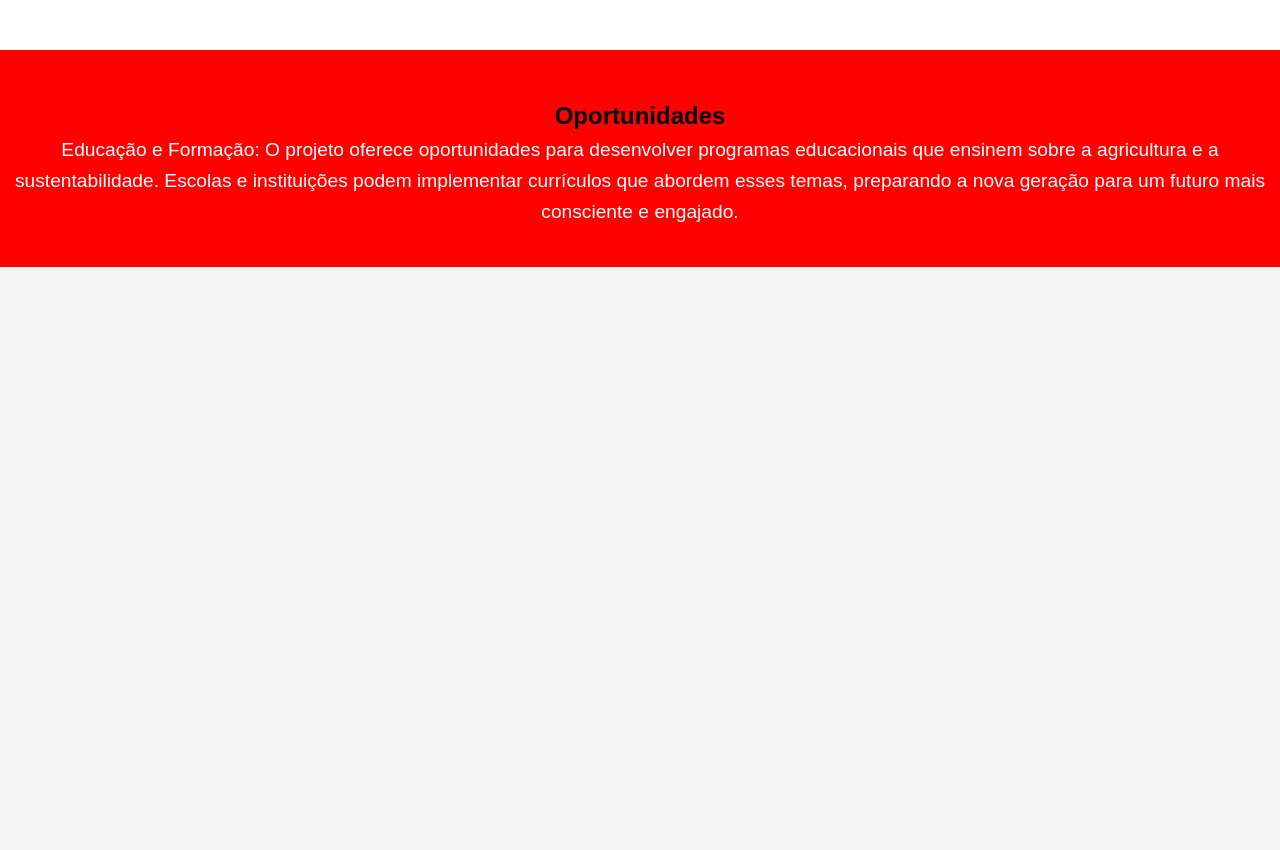
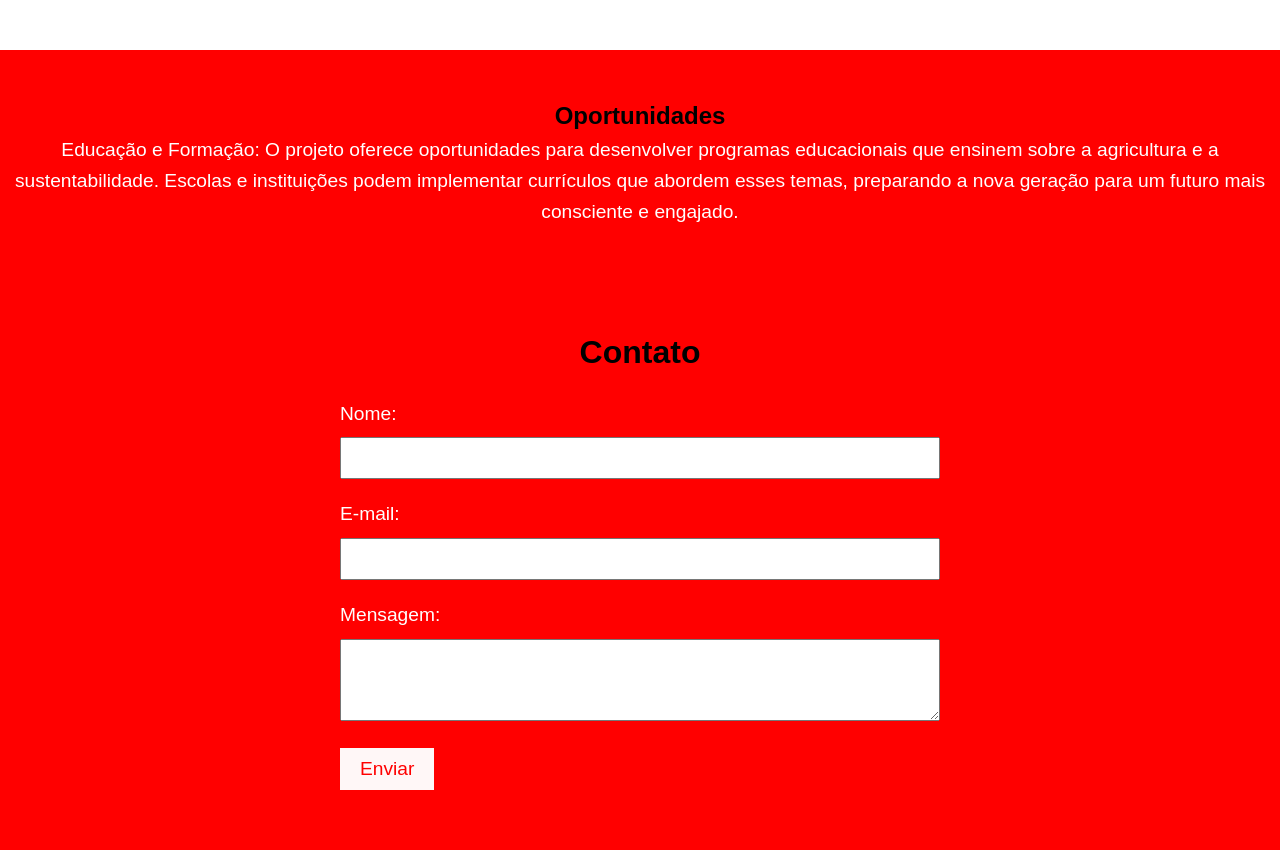
Before and after one commit to mourajhonatan/agrinho2024, a plain HTML site: page index.html in a window 1280 px wide. Shown: the part 750-1600 px from the top of the page. Before the commit the page ends 1017 px from the top, so only its background shows below. Drawn offline with Linux system fonts and the light colour scheme.

Commit message:
oiportunidades

```diff
--- a/index.html
+++ b/index.html
@@ -14,7 +14,7 @@
                 <ul>
                     <li><a href="#sobre">Benefícios</a></li>
                     <li><a href="#servicos">Vantagens</a></li>
-                    <li><a href="#contato">Oportunidades</a></li>
+                    <li><a href="#contato">Contato</a></li>
                 </ul>
             </nav>
         </div>
@@ -58,6 +58,25 @@
         </p>
     </section>
 
+
+    <section id="contato">
+        <div class="container">
+            <h2>Contato</h2>
+            <form action="enviar.php" method="POST">
+                <label for="nome">Nome:</label>
+                <input type="text" id="nome" name="nome" required>
+
+                <label for="email">E-mail:</label>
+                <input type="email" id="email" name="email" required>
+
+                <label for="mensagem">Mensagem:</label>
+                <textarea id="mensagem" name="mensagem" rows="4" required></textarea>
+
+                <button type="submit">Enviar</button>
+            </form>
+        </div>
+    </section>
+
     <footer>
         <div class="container">
             <p></p>
```
